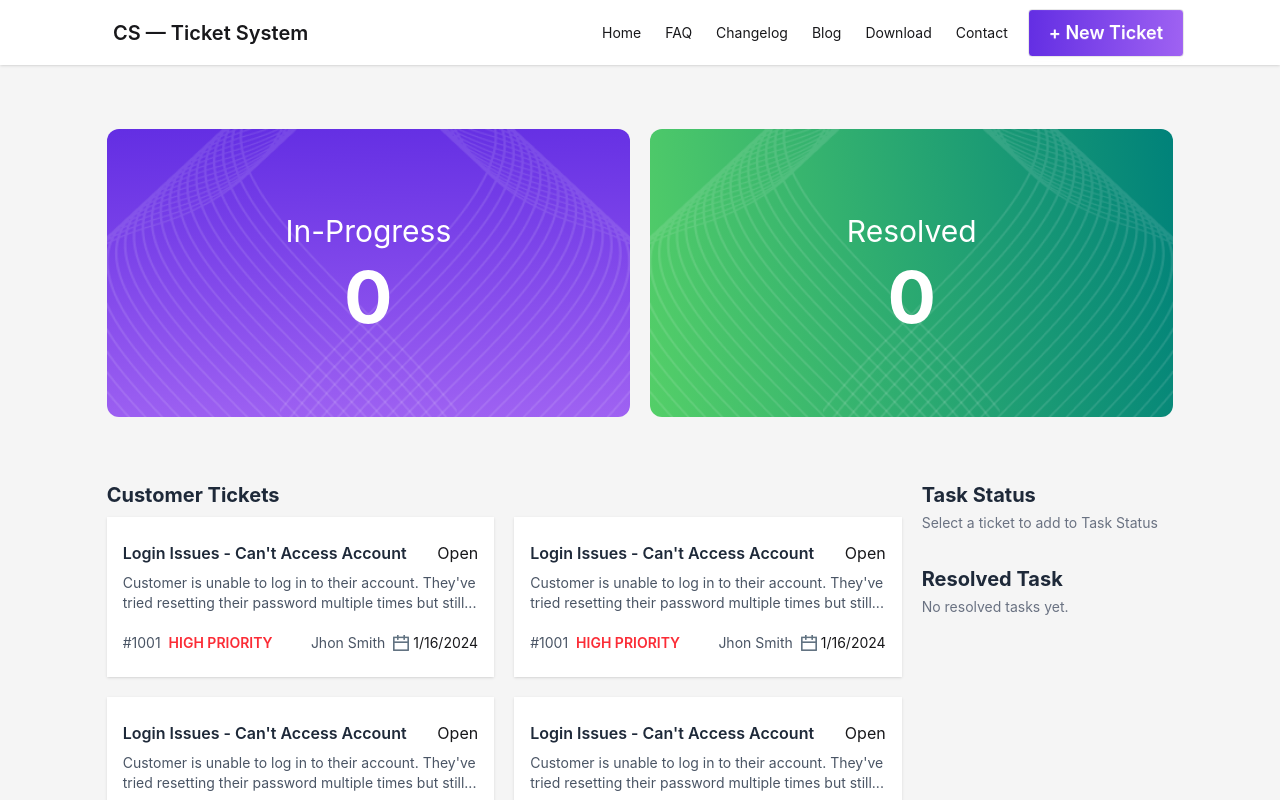
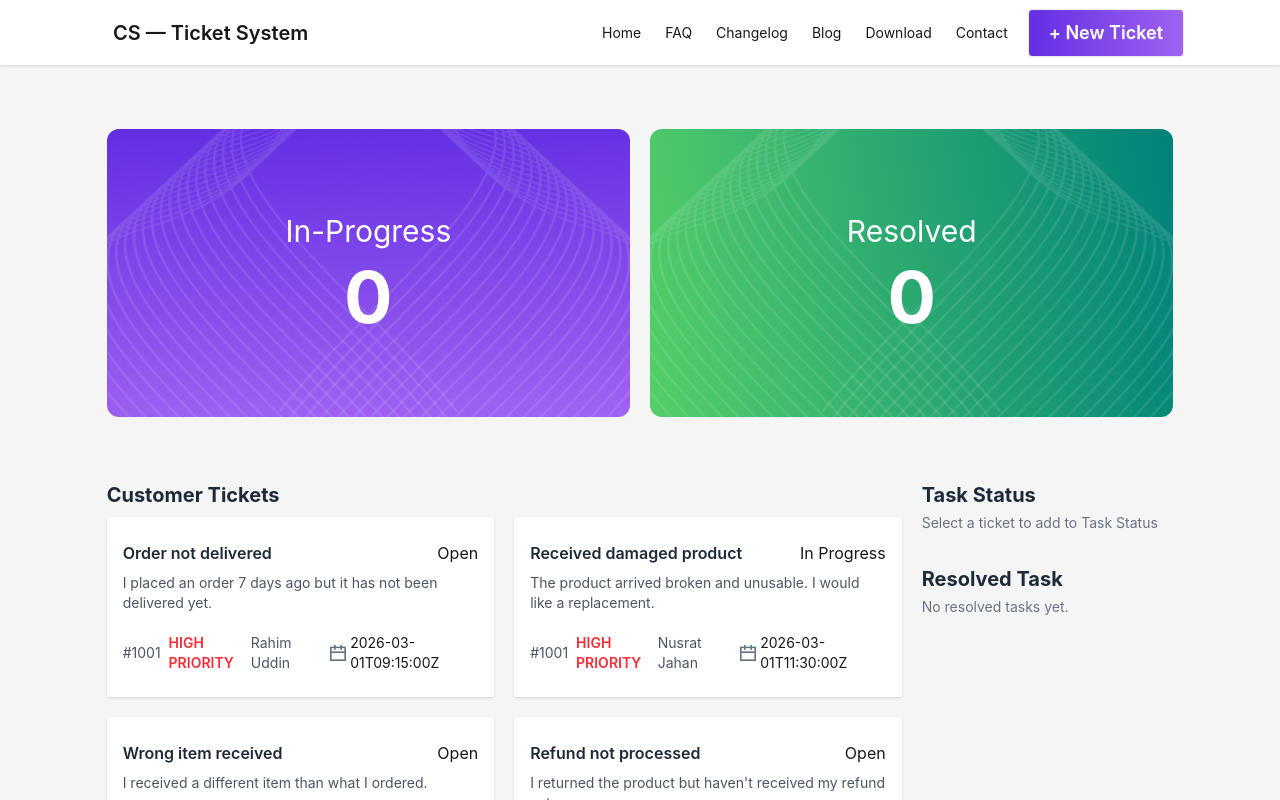
Before and after one commit to naimurcse/customer-support-zone, a React (Vite) app: page / in a window 1280 px wide. Shown: the top 800 px of the page. Built offline with nearby package versions, Linux system fonts and the light colour scheme.

Commit message:
data is shown in TicketCard Component

```diff
--- a/src/Components/TicketCard/TicketCard.jsx
+++ b/src/Components/TicketCard/TicketCard.jsx
@@ -1,32 +1,28 @@
 import dateIcon from "../../assets/dateIcon.png";
-function TicketCard({ tickets }) {
-  console.log(tickets);
+function TicketCard({ ticket }) {
+  console.log(ticket);
+  const { title, description, customer, priority, status, createdAt } = ticket;
   return (
     <>
       <div className="px-4 py-6 bg-white shadow">
         <div className="flex justify-between items-center mb-2">
-          <h3 className="font-semibold text-gray-800">
-            Login Issues - Can't Access Account
-          </h3>
-          <button>Open</button>
+          <h3 className="font-semibold text-gray-800">{title}</h3>
+          <button>{status}</button>
         </div>
-        <p className="text-sm text-gray-600 mb-5">
-          Customer is unable to log in to their account. They've tried resetting
-          their password multiple times but still...
-        </p>
+        <p className="text-sm text-gray-600 mb-5">{description}</p>
         <div className="flex justify-between items-center">
           <div className="flex items-center gap-2 text-sm">
             <p className="text-gray-600">#1001</p>
             <p className="uppercase text-red-500 font-semibold">
-              High Priority
+              {priority} Priority
             </p>
           </div>
 
           <div className="flex items-center gap-2 text-sm">
-            <p className="text-gray-600">Jhon Smith</p>
+            <p className="text-gray-600">{customer}</p>
             <div className="flex items-center gap-1">
               <img className="w-4" src={dateIcon} alt="" />
-              <p>1/16/2024</p>
+              <p>{createdAt}</p>
             </div>
           </div>
         </div>
```
